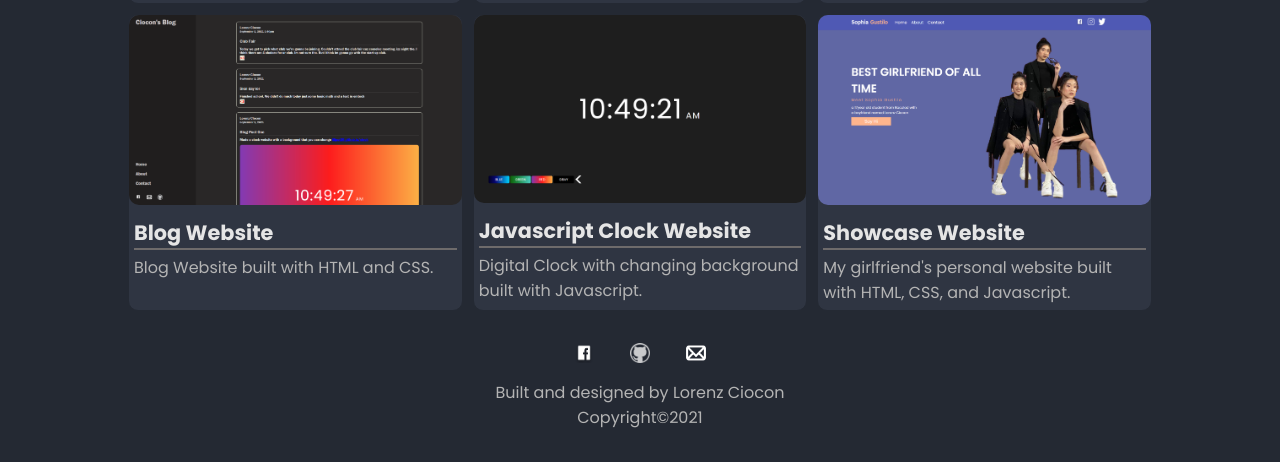
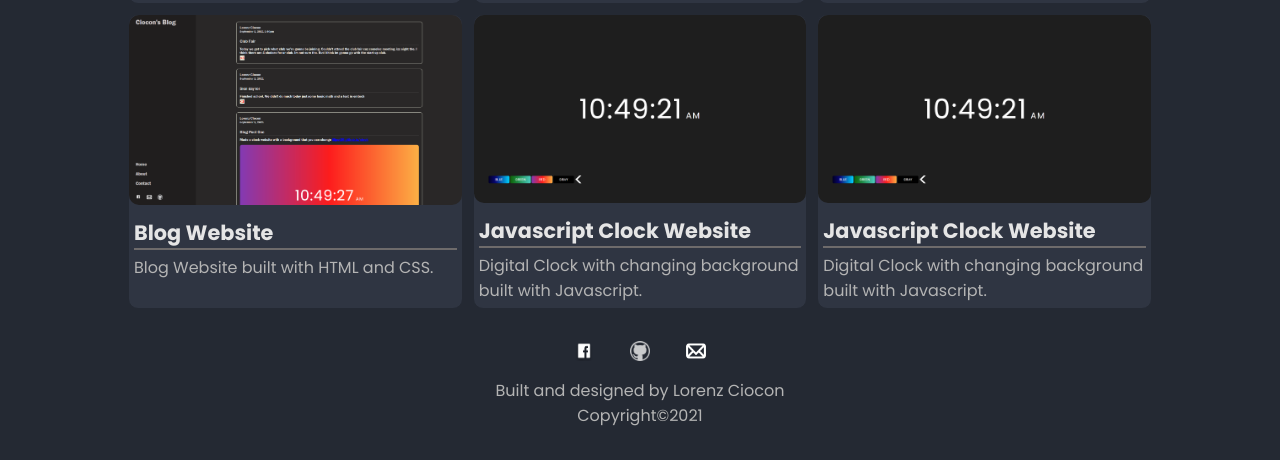
Before and after one commit to liliput35/personal-portfolio, a plain HTML site: page index.html in a window 1280 px wide. Shown: the part 2855-3317 px from the top of the page. Drawn offline with nearby package versions, Linux system fonts and the light colour scheme.

Commit message:
Update index.html

```diff
--- a/index.html
+++ b/index.html
@@ -142,10 +142,10 @@
             </a>
           </div>
           <div class="box">
-            <a href="#" target="blank">
-              <img src="img/pingsweb.png" alt="">
-              <h3>Showcase Website</h3>
-              <p>My girlfriend's personal website built with HTML, CSS, and Javascript.</p>
+            <a href="https://liliput35.github.io/clock/" target="blank">
+              <img src="img/clock.png" alt="">
+              <h3>Javascript Clock Website</h3>
+              <p>Digital Clock with changing background built with Javascript.</p>
             </a>
           </div>
         </div>
```
